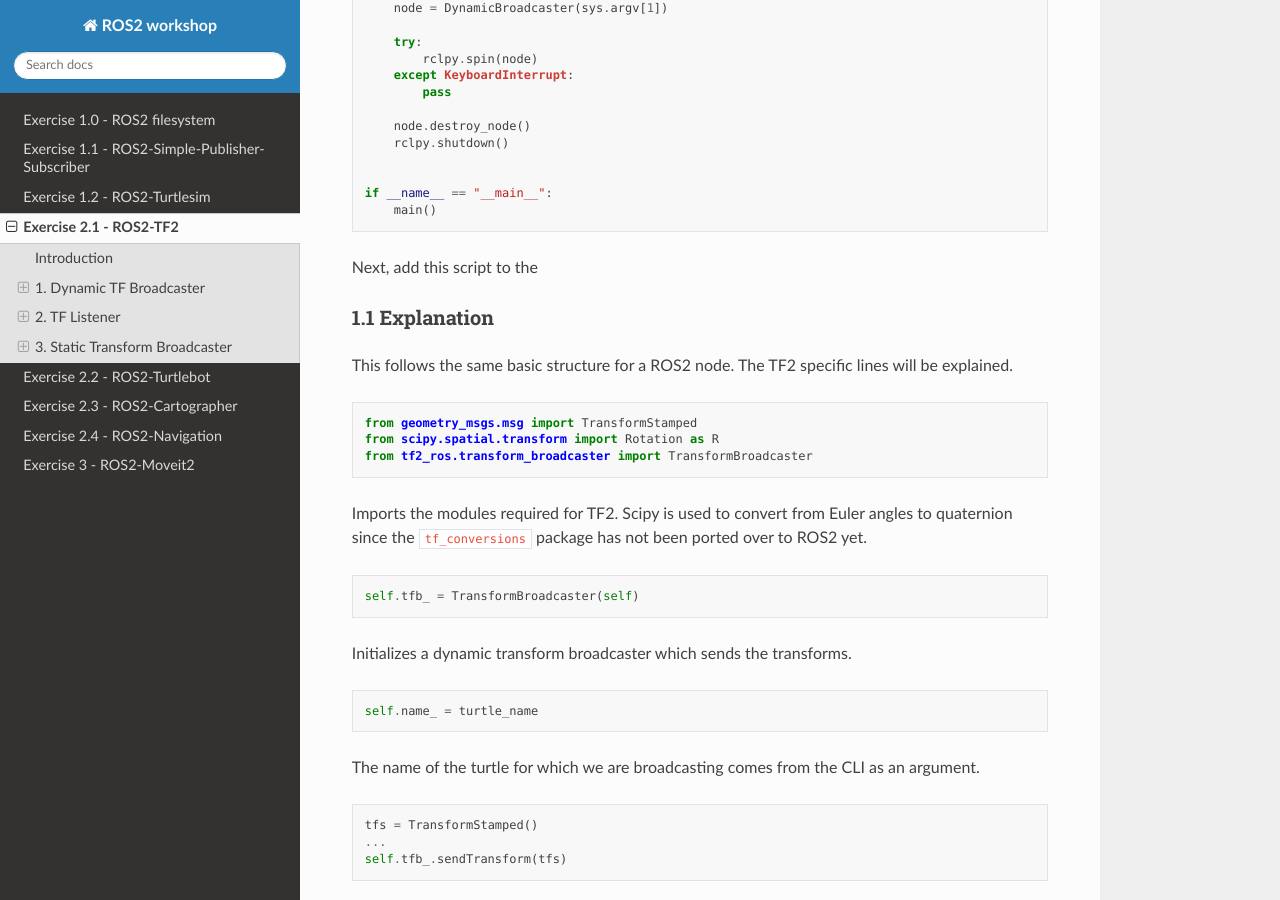
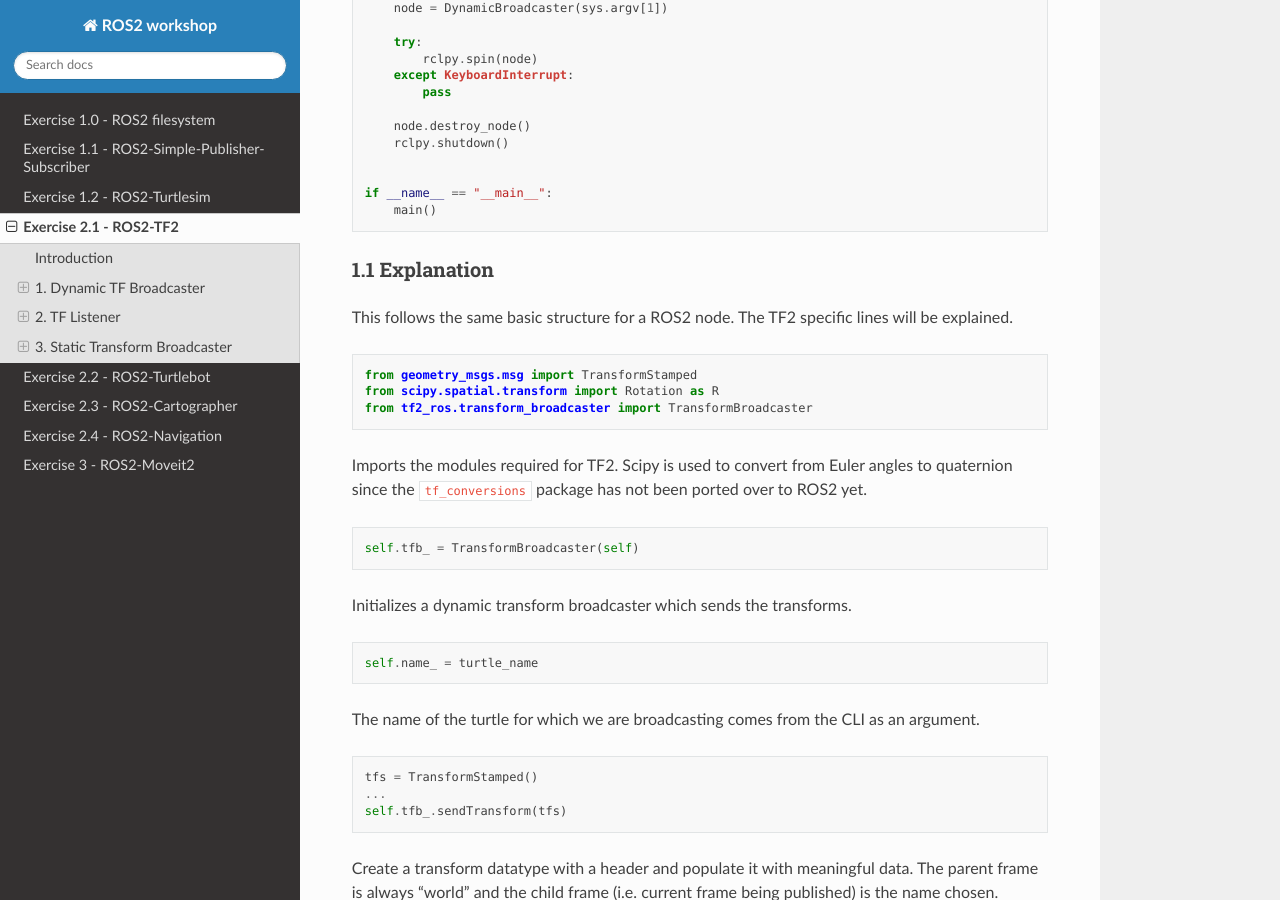
Before and after one commit to ros-industrial/ros2_i_training, a Sphinx documentation site: the page built from workshop/source/_source/navigation/ROS2-TF2.md, in a window 1280 px wide and 900 px high, scrolled down 1722 px. Built offline with Sphinx 7.4.7 and the Read the Docs theme 2.0.0, drawn with Linux system fonts in a browser that asks for light colours.

Commit message:
Remove unfinished sentence (#11)

````diff
--- a/workshop/source/_source/navigation/ROS2-TF2.md
+++ b/workshop/source/_source/navigation/ROS2-TF2.md
@@ -84,7 +84,6 @@ if __name__ == "__main__":
     main()
 
 ```
-Next, add this script to the
 
 ### 1.1 Explanation
 
````
